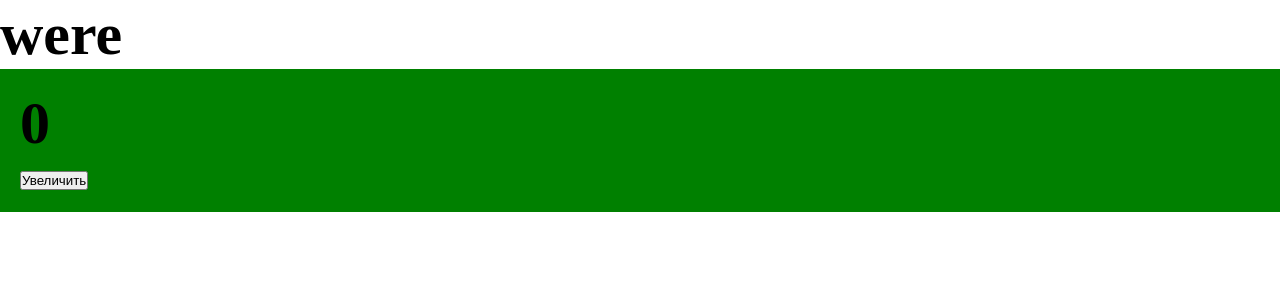
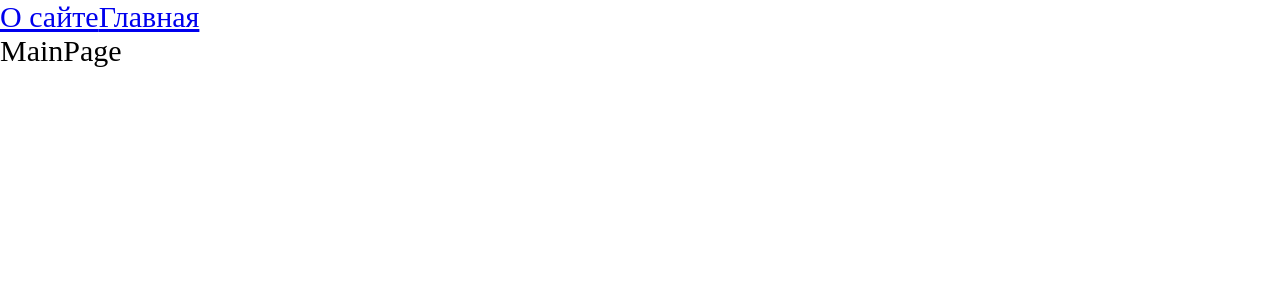
Before and after one commit to BakuEmilov/ulbi-tv, a React app: page / in a window 1280 px wide. Shown: the top 300 px of the page. Built offline with nearby package versions, Linux system fonts and the light colour scheme.

Commit message:
added react-router dom , suspense , lazy import

```diff
--- a/src/App.tsx
+++ b/src/App.tsx
@@ -1,14 +1,22 @@
-import React from 'react'
-import { Counter } from './components/Counter'
-import "./index.scss"
+import React, { Suspense } from "react";
+import "./index.scss";
+import { Link, Route, Routes } from "react-router-dom";
+import { AboutPageAsync } from "./pages/AboutPage/AboutPage.async";
+import { MainPageAsync } from "./pages/MainPage/MainPage.async";
 
 const App = () => {
   return (
     <div className={"app"}>
-        <h1>were </h1>
-        <Counter />
+      <Link to={"/about"}>О сайте</Link>
+      <Link to={"/"}>Главная </Link>
+      <Suspense fallback={"Loading..."}>
+        <Routes>
+          <Route path={"/about"} element={<AboutPageAsync />} />
+          <Route path={"/"} element={<MainPageAsync />} />
+        </Routes>
+      </Suspense>
     </div>
-  )
-}
+  );
+};
 
-export default App
+export default App;
--- /dev/null
+++ b/src/pages/AboutPage/AboutPage.async.tsx
@@ -0,0 +1,3 @@
+import { lazy } from 'react';
+
+export const AboutPageAsync = lazy(() => import('./AboutPage'));
--- /dev/null
+++ b/src/pages/AboutPage/AboutPage.tsx
@@ -0,0 +1,9 @@
+import React from 'react'
+
+const AboutPage = () => {
+  return (
+    <div>AboutPage</div>
+  )
+}
+
+export default AboutPage
--- /dev/null
+++ b/src/pages/MainPage/MainPage.async.tsx
@@ -0,0 +1,3 @@
+import { lazy } from 'react';
+
+export const MainPageAsync = lazy(() => import('./MainPage'));
--- /dev/null
+++ b/src/pages/MainPage/MainPage.tsx
@@ -0,0 +1,9 @@
+import React from 'react'
+
+const MainPage = () => {
+  return (
+    <div>MainPage</div>
+  )
+}
+
+export default MainPage
--- a/tsconfig.json
+++ b/tsconfig.json
@@ -2,7 +2,7 @@
   "compilerOptions": {
     "outDir": "./dist/",
     "noImplicitAny": true,
-    "module": "es6",
+    "module": "esnext",
     "target": "es5",
     "jsx": "react-jsx",
     "allowJs": true,
```
Also changed, not shown: 8 other files (tests, documents, lock files or other folders).
